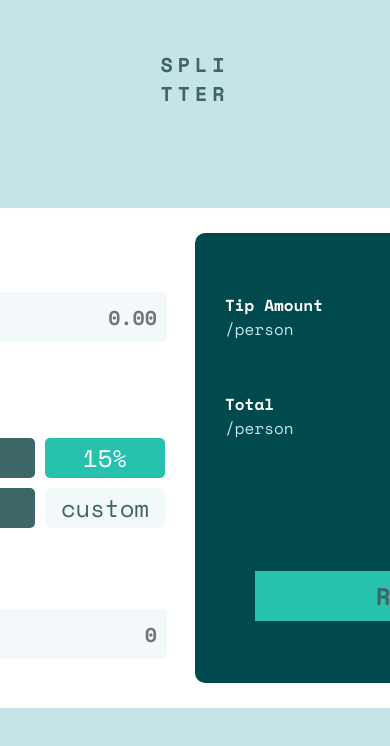
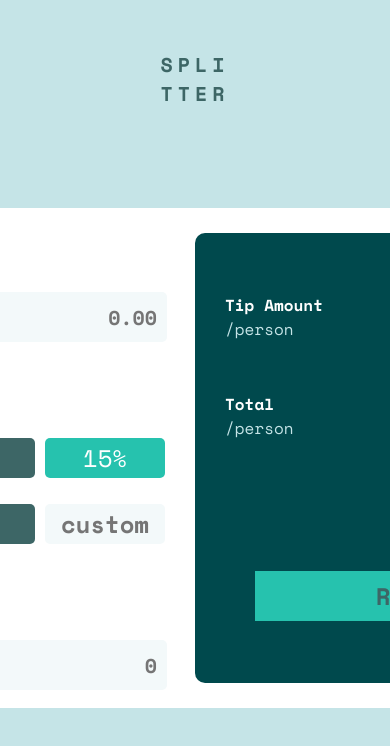
Before and after one commit to kevinzehner/tip-calculator-app-main, a plain HTML site: page index.html in a window 390 px wide. Both pictures are taken after a click on the button "15%". Shown: the top 746 px of the page. Drawn offline with nearby package versions, Linux system fonts and the light colour scheme.

Commit message:
created custom button feature

```diff
--- a/index.html
+++ b/index.html
@@ -68,21 +68,18 @@
                   <button type="button" class="tip-button" value="50">
                     50%
                   </button>
-                  <button
-                    type="button"
-                    class="tip-button tip-button-grey"
-                    value="custom"
-                    onclick="toggleCustomInput()"
-                  >
-                    custom
-                  </button>
-                  <!-- Add the custom input element here -->
-                  <input
-                    type="text"
-                    id="customTipInput"
-                    class="form_input"
-                    style="display: none"
-                  />
+
+                  <!-- Custom tip input field -->
+                  <div class="custom-tip-input">
+                    <label class="bill_label" for="customTip"></label><br />
+                    <input
+                      class="form_input"
+                      type="text"
+                      id="customTip"
+                      name="customTip"
+                      placeholder="custom"
+                    />
+                  </div>
                 </div>
               </div>
               <label class="bill_label" for="numberOfPeople"
--- a/script.js
+++ b/script.js
@@ -3,17 +3,11 @@
 // Create variables for input fields
 const bill = document.getElementById("bill");
 const people = document.getElementById("numberOfPeople");
-
-const customButton = document.querySelector('.tip-button[value="custom"]');
-const customInput = document.getElementById("customTipInput");
+const customTipInput = document.getElementById("customTip");
 
 // Variables for results
 const tipPerPerson = document.getElementById("tip_per_person");
 const total = document.getElementById("total");
-
-// Initialize the result elements with default values
-tipPerPerson.textContent = "$0.00";
-total.textContent = "$0.00";
 
 // Function to calculate and update the tip and total
 function calculateTip() {
@@ -24,14 +18,9 @@ function calculateTip() {
   // Get the selected tip percentage
   let tipPercentage = 0;
 
-  // Check if the custom input is visible and has a valid value
-  if (customInput.style.display !== "none" && customInput.value !== "") {
-    tipPercentage = parseFloat(customInput.value);
-  } else {
-    const selectedButton = document.querySelector(".tip-button.active");
-    if (selectedButton) {
-      tipPercentage = parseFloat(selectedButton.value);
-    }
+  const selectedButton = document.querySelector(".tip-button.active");
+  if (selectedButton) {
+    tipPercentage = parseFloat(selectedButton.value);
   }
 
   // Calculate the tip and total per person
@@ -58,10 +47,22 @@ tipButtons.forEach((button) => {
   });
 });
 
-// Event listener for custom input field
-customInput.addEventListener("keyup", () => {
-  // Calculate and update the tip and total
-  calculateTip();
+// Event listener for custom tip input field
+customTipInput.addEventListener("input", () => {
+  // Get the custom tip percentage value from the input field
+  const customTipValue = parseFloat(customTipInput.value) || 0; // Use 0 if parsing fails
+
+  // Get the bill amount and number of people
+  const billAmount = parseFloat(bill.value) || 0;
+  const numberOfPeople = parseFloat(people.value) || 1;
+
+  // Calculate the tip and total per person
+  const tipAmount = (billAmount * customTipValue) / 100;
+  const totalPerPerson = (billAmount + tipAmount) / numberOfPeople;
+
+  // Display the calculated values
+  tipPerPerson.textContent = `$${tipAmount.toFixed(2)}`;
+  total.textContent = `$${totalPerPerson.toFixed(2)}`;
 });
 
 // Initial calculation when the page loads
--- a/styles.css
+++ b/styles.css
@@ -133,6 +133,38 @@ h1 {
   font-size: 2.4rem;
 }
 
+/* Custom tip input field */
+.custom-tip-input {
+  display: flex;
+  flex-direction: column;
+  align-items: center;
+  margin-bottom: 15px; /* Add margin to match the other buttons */
+}
+
+.custom-tip-input label {
+  font-family: "Space Mono", monospace;
+  font-size: 2.4rem;
+  font-weight: 400;
+  color: #5e7a7d; /* Set the label color */
+  margin-bottom: 5px; /* Add margin below the label */
+}
+
+.custom-tip-input input {
+  width: 12rem;
+  height: 4rem;
+  background-color: #f3f9fa;
+  color: #3d6666;
+  border: none;
+  padding: 0; /* Adjust padding to 0 to remove extra spacing */
+  margin: 0 5px; /* Add margin to match the other buttons */
+  cursor: pointer;
+  border-radius: 5px;
+  font-family: "Space Mono", monospace;
+  font-size: 2.4rem;
+  text-align: center;
+  /* Add more styles as needed */
+}
+
 .tip-button-green {
   background-color: #26c2ae;
 }
```
